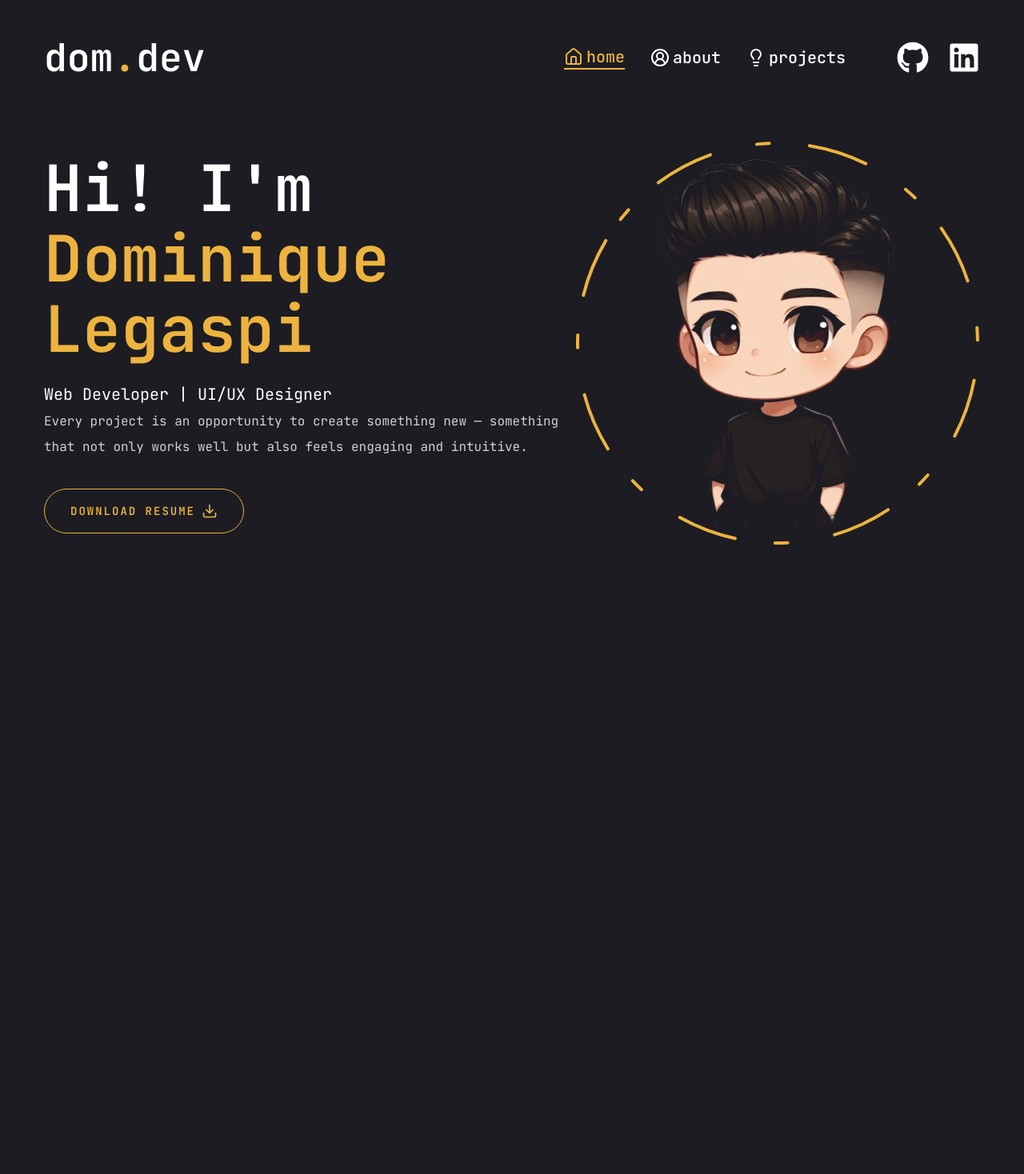
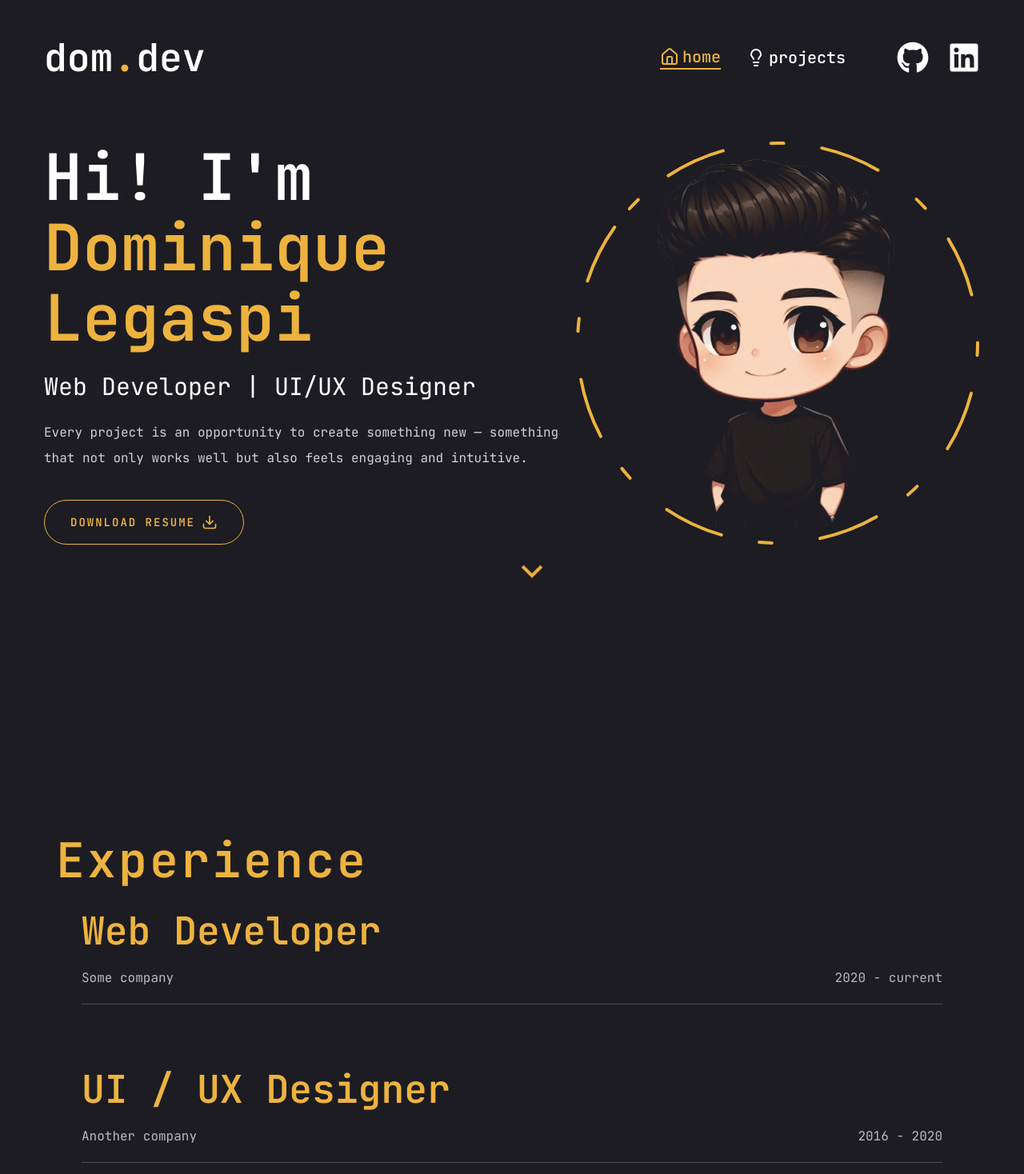
Before and after one commit to Dominique-Legaspi/portfolio, a Next.js app: page / in a window 1280 px wide. Shown: the top 1468 px of the page at 80% size. Before the commit the page ends 800 px from the top, so only its background shows below. Built offline with nearby package versions, Linux system fonts and the light colour scheme.

Commit message:
revise layout

```diff
--- a/app/about/page.jsx
+++ /dev/null
@@ -1,13 +0,0 @@
-import Experience from "@/components/Experience"
-
-const About = () => {
-  return (
-    <section className="h-full">
-      <div className="container mx-auto h-full">
-        <Experience />
-      </div>
-    </section>
-  )
-}
-
-export default About
--- a/app/page.jsx
+++ b/app/page.jsx
@@ -1,32 +1,26 @@
 import Photo from "@/components/Photo"
-import Social from "@/components/Social"
 import Link from "next/link"
-import { Button } from "@/components/ui/button"
-import { FiDownload } from 'react-icons/fi'
-import Stats from "@/components/Stats"
+import Hero from "@/components/Hero"
+
+import { RiArrowDownSLine } from 'react-icons/ri'
+import Experience from "@/components/Experience"
 
 const Home = () => {
   return (
     <section className="h-full">
         <div className="container mx-auto h-full">
             <div className="flex flex-col xl:flex-row items-center justify-between xl:pt-8 xl:pb-24">
-                <div className="text-center xl:text-left order-2 xl:order-none">
-                    <h1 className="h1 mb-6">Hi! I'm <br/><span className="text-accent">Dominique Legaspi</span></h1>
-                    <span className="text-xl">Web Developer | UI/UX Designer </span>
-                    <p className="max-w-[660px] mb-9 text-white/80">
-                    Every project is an opportunity to create something new — something
-                    that not only works well but also feels engaging and intuitive.</p>
-                    <div className="flex flex-col xl:flex-row items-center gap-8">
-                        <Button variant="outline" size="lg" className="uppercase flex items-center gap-2">
-                            <span>Download Resume</span>
-                            <FiDownload className="text-xl" />
-                        </Button>
-                    </div>
-                </div>
+                <Hero />
                 <div className="order-1 xl:order-none mb-8 xl:mb-0">
                     <Link href="/about"><Photo /></Link>
                 </div>
             </div>
+            <div className="hidden md:flex absolute left-2/4 bottom-44 xl:bottom-12 text-accent animate-bounce">
+                    <RiArrowDownSLine size={50}/>
+            </div>
+        </div>
+        <div className="mt-44 container mx-auto h-full">
+            <Experience/>
         </div>
     </section>
   )
--- a/components/Experience.jsx
+++ b/components/Experience.jsx
@@ -15,19 +15,13 @@ import { motion } from 'framer-motion';
 const experiences = [
   {
     title: "Web Developer",
-    company: "Another company",
-    years: "2020 - current",
-    description:
-      "Lorem ipsum dolor sit amet, consectetur adipiscing elit,\
-      sed do eiusmod tempor incididunt ut labore et dolore magna aliqua.",
+    company: "Some company",
+    years: "2020 - current"
   },
   {
-    title: "Web Developer",
+    title: "UI / UX Designer",
     company: "Another company",
-    years: "2020 - current",
-    description:
-      "Lorem ipsum dolor sit amet, consectetur adipiscing elit,\
-      sed do eiusmod tempor incididunt ut labore et dolore magna aliqua.",
+    years: "2016 - 2020",
   },
 ]
 
@@ -44,10 +38,12 @@ const Experience = () => {
             return <div key={index}>
               <div className="mb-4">
                 <div className="p-8">
-                  <div className="flex flex-row justify-between items-end pb-4"><h2 className="h2 text-accent">
-                    {experience.title}</h2> <p>{experience.years}</p></div>
-                  <p className="text-white/70">{experience.company}</p>
-                  <p className="pb-16">{experience.description}</p>
+                  <div className="pb-4"><h2 className="h2 text-accent">
+                    {experience.title}</h2></div>
+                  <div className="flex flex-row justify-between items-end pb-4 text-white/70">
+                    <p>{experience.company}</p>
+                    <p>{experience.years}</p>
+                  </div>
                   <div className="border-b border-white/20 w-full"></div>
                 </div>
               </div>
--- /dev/null
+++ b/components/Hero.jsx
@@ -0,0 +1,22 @@
+import { Button } from "@/components/ui/button"
+import { FiDownload } from 'react-icons/fi'
+
+const Hero = () => {
+  return (
+    <div className="text-center xl:text-left order-2 xl:order-none">
+        <h1 className="h1 mb-6">Hi! I'm <br/><span className="text-accent">Dominique Legaspi</span></h1>
+        <div className="text-3xl mb-6">Web Developer | UI/UX Designer </div>
+        <p className="max-w-[660px] mb-9 text-white/80">
+        Every project is an opportunity to create something new — something
+        that not only works well but also feels engaging and intuitive.</p>
+        <div className="flex flex-col xl:flex-row items-center gap-8">
+            <Button variant="outline" size="lg" className="uppercase flex items-center gap-2">
+                <span>Download Resume</span>
+                <FiDownload className="text-xl" />
+            </Button>
+        </div>
+    </div>
+  )
+}
+
+export default Hero
--- a/components/MobileNav.jsx
+++ b/components/MobileNav.jsx
@@ -14,11 +14,11 @@ const links = [
         path: "/",
         icon: <House/>
     },
-    {
-        name: 'about',
-        path: "/about",
-        icon: <CircleUserRound/>
-    },
+    // {
+    //     name: 'about',
+    //     path: "/about",
+    //     icon: <CircleUserRound/>
+    // },
     {
         name: 'projects',
         path: "/projects",
--- a/components/Nav.jsx
+++ b/components/Nav.jsx
@@ -11,11 +11,11 @@ const links = [
         path: "/",
         icon: <House/>
     },
-    {
-        name: 'about',
-        path: "/about",
-        icon: <CircleUserRound/>
-    },
+    // {
+    //     name: 'about',
+    //     path: "/about",
+    //     icon: <CircleUserRound/>
+    // },
     {
         name: 'projects',
         path: "/projects",
```
